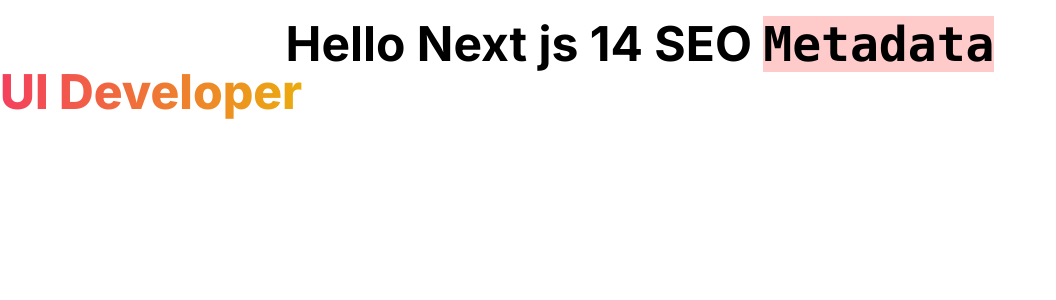
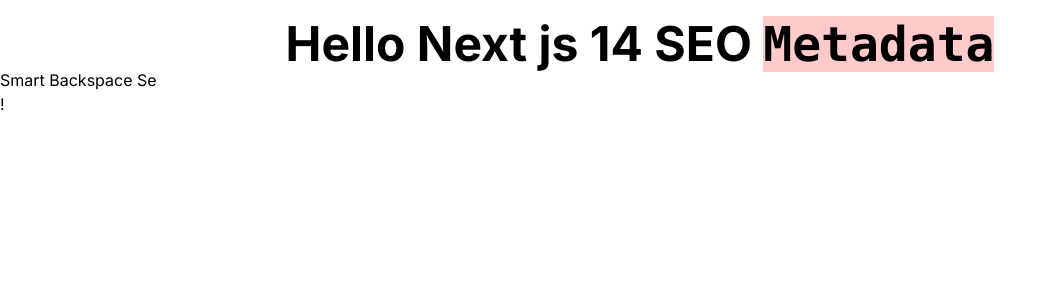
Before and after one commit to yudiz-shiv/next-app-seo, a Next.js app: page / in a window 1280 px wide. Shown: the top 300 px of the page, without its empty margins (0-1056 px from the left). Built offline with nearby package versions, Linux system fonts and the light colour scheme.

Commit message:
feat: 🎸 typed.js

```diff
--- a/src/app/page.tsx
+++ b/src/app/page.tsx
@@ -1,23 +1,44 @@
 "use client";
 
-import Typed from "react-typed";
+import { useEffect, useRef } from "react";
+import Typed from "typed.js";
 
 export default function Home() {
+  // Create Ref element.
+  const el = useRef(null);
+
+  useEffect(() => {
+    const typed = new Typed(el.current, {
+      strings: [
+        "Smart Backspace First",
+        "Smart Backspace Second",
+        "Candy",
+        "More Strings",
+      ], // Strings to display
+      // Speed settings, try diffrent values untill you get good results
+      startDelay: 300,
+      typeSpeed: 100,
+      backSpeed: 100,
+      backDelay: 100,
+      smartBackspace: true,
+      loop: true,
+      showCursor: true,
+      cursorChar: "!",
+    });
+
+    // Destropying
+    return () => {
+      typed.destroy();
+    };
+  }, []);
   return (
     <div>
       <h1 className="text-5xl font-bold text-center mt-5">
         Hello Next js 14 SEO <code className="bg-red-200">Metadata</code>
       </h1>
-      <Typed
-        strings={[
-          "Front End Developer",
-          "UI Developer",
-          "React JS Developer",
-          "Next JS Developer",
-        ]}
-        typeSpeed={100}
-        className="text-3xl xl:text-5xl font-extrabold text-transparent bg-clip-text bg-gradient-to-r from-rose-500 to-yellow-500 md:text-start"
-      />
+      <div>
+      <h1 ref={el}></h1>
+      </div>
     </div>
   );
 }
```
Also changed, not shown: package.json (+4 -4 lines), 1 other file (tests, documents, lock files or other folders).
